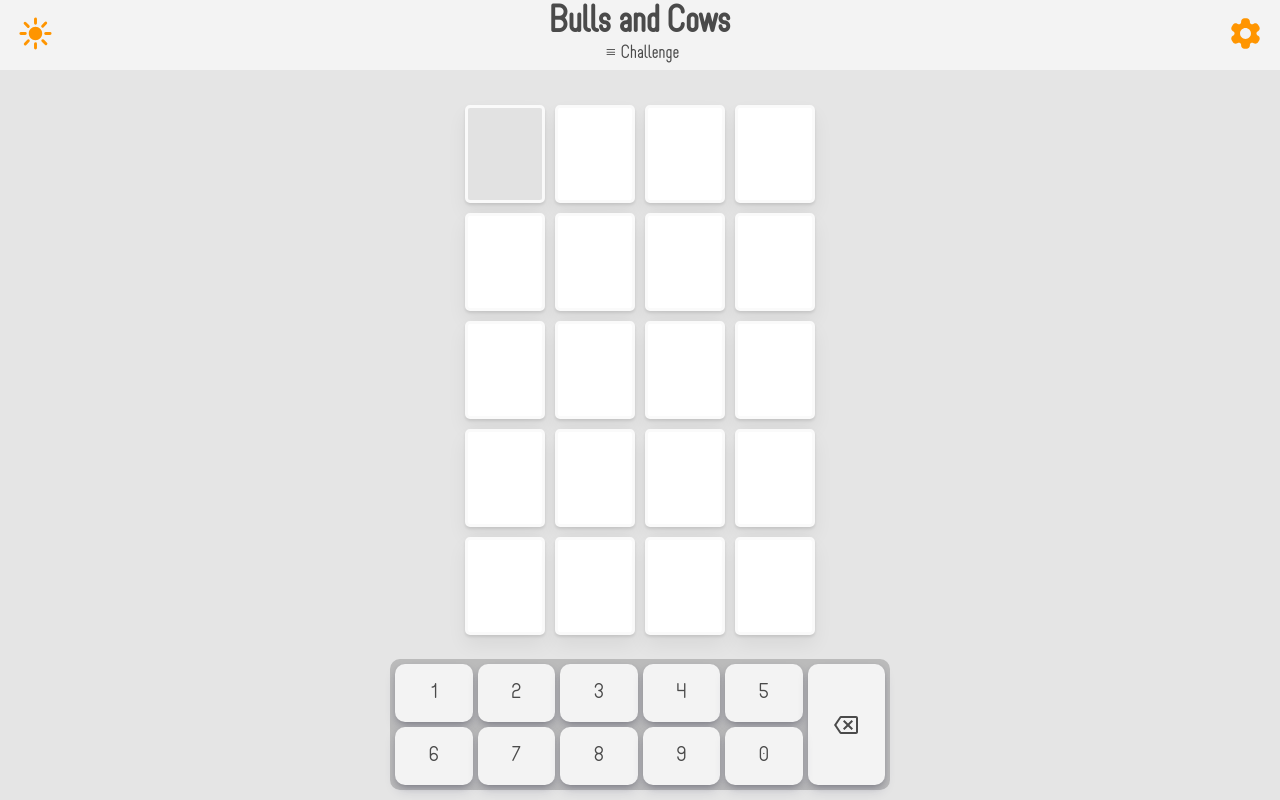
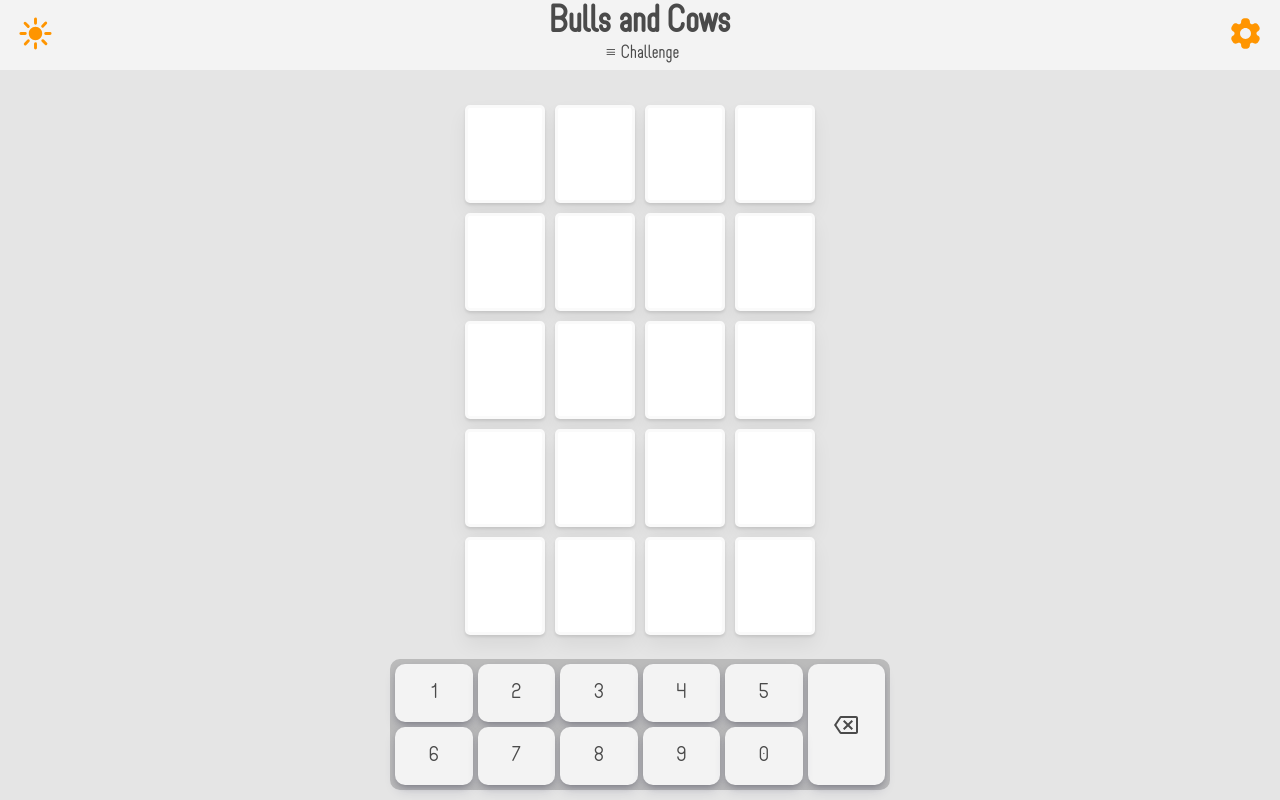
Before and after one commit to c9u11/bulls-and-cows, a React (Create React App) app: page /challenge in a window 1280 px wide. Built offline with nearby package versions, Linux system fonts and the light colour scheme.

Commit message:
:fire: Framer-motion
- remove framer-motion
- digit autofocus, rerendering
- edit focus logic

```diff
--- a/src/components/BaseLayout/HeaderMain.tsx
+++ b/src/components/BaseLayout/HeaderMain.tsx
@@ -1,4 +1,3 @@
-import { AnimatePresence, motion } from "framer-motion"
 import { useState } from "react"
 import { Link, useLocation } from "react-router-dom"
 import styled from "styled-components"
@@ -15,7 +14,7 @@ const Title = styled.h1`
 font-weight: bold;
 font-size: 36px;
 `
-const SubTitle = styled(motion.button)`
+const SubTitle = styled.button`
 color: inherit;
 background-color: unset;
 border: none;
@@ -25,7 +24,7 @@ display: flex;
 align-items: center;
 justify-content: center;
 `
-const MenuIcon = styled(motion.span)`
+const MenuIcon = styled.span`
 background-color: unset;
 border: none;
 font-size: inherit;
@@ -33,7 +32,7 @@ cursor: pointer;
 padding: 0px 5px;
 `
 
-const MenuBar = styled(motion.div)`
+const MenuBar = styled.div`
 position: absolute;
 bottom: 0px;
 transform: translate(0, 100%);
@@ -75,11 +74,10 @@ export const HeaderMain = () => {
   return (
     <Center>
       <Title>Bulls and Cows</Title>
-      <SubTitle whileHover="hover" onClick={toggleShowing}>
-        <MenuIcon variants={{ hover: { scale: 1.3 } }}>&equiv;</MenuIcon>
+      <SubTitle onClick={toggleShowing}>
+        <MenuIcon>&equiv;</MenuIcon>
         {` ${subTitle}`}
       </SubTitle>
-      <AnimatePresence>
       {
         showing ?
           <MenuBar
@@ -93,7 +91,6 @@ export const HeaderMain = () => {
           </MenuBar>
           : null
       }
-      </AnimatePresence>
     </Center>
   )
 }
--- a/src/components/Content/Digit.tsx
+++ b/src/components/Content/Digit.tsx
@@ -1,9 +1,6 @@
-import { motion } from "framer-motion";
 import React from "react";
 import styled from "styled-components";
 import { DigitStatus, NumString } from "../../types/type";
-import { useContext } from 'react'
-import { ThemeContext } from 'styled-components'
 
 interface DigitInterface {
   value: NumString;
@@ -12,9 +9,7 @@ interface DigitInterface {
   result?: boolean;
 }
 
-type DigitVariantsInterface = { [key in DigitStatus]: {} }
-
-const DigitEl = styled(motion.input)`
+const DigitEl = styled.input`
   display: flex;
   justify-content: center;
   align-items: center;
@@ -33,6 +28,27 @@ const DigitEl = styled(motion.input)`
   rotateY: 0;
   rotateZ: 0;
   caret-color: transparent;
+  &:active{
+    background-color: ${props => props.theme.focusBgColor};
+  }
+  &.typed{
+    border-color: ${props => props.theme.typedBorderColor};
+  }
+  &.error{
+    border-color: ${props => props.theme.errorBorderColor};
+  }
+  &.empty{
+    background-color: ${props => props.theme.emptyBgColor};
+    border-color: ${props => props.theme.emptyBorderColor};
+  }
+  &.half{
+    background-color: ${props => props.theme.halfBgColor};
+    border-color: ${props => props.theme.halfBorderColor};
+  }
+  &.full{
+    background-color: ${props => props.theme.fullBgColor};
+    border-color: ${props => props.theme.fullBorderColor};
+  }
 `;
 
 const IdleFunc = () => { }
@@ -48,87 +64,44 @@ const onFocus = () => {
   }
 }
 
-export const Digit = React.memo(({ value, status, index, result }: DigitInterface) => {
-  const themeContext = useContext(ThemeContext);
-  const digitVariants: DigitVariantsInterface = {
-    init: {
-    },
-    focus: {
-      backgroundColor: [themeContext.initBgColor, themeContext.focusBgColor],
-      transition: {
-        repeat: Infinity,
-        repeatType: "reverse" as "reverse",
-        repeatDelay: 0,
-        duration: 1,
-      }
-    },
-    typed: {
+const animationList = {
+  bounce: {
     scale: [1, 1.13, 1],
-      borderColor: themeContext.typedBorderColor,
     transition: {
       type: "spring",
       duration: 0.2,
       bounce: 0.5
     }
   },
-    typedEnd: {
-      scale: 1,
-      borderColor: themeContext.typedBorderColor,
-    },
-    error: {
+  vibrate: {
     rotateZ: [0, -3, 0, 3, 0, -3, 0, 3, 0],
-      borderColor: themeContext.errorBorderColor,
     transition: {
       duration: 0.2,
       bounce: 1
     }
   },
-    errorEnd: {
-      rotateZ: 0,
-      borderColor: themeContext.errorBorderColor
-    },
-    empty: {
-      backgroundColor: [themeContext.initBgColor, themeContext.emptyBgColor],
-      borderColor: [themeContext.typedBorderColor, themeContext.emptyBorderColor],
+  flipY: {
     rotateY: [0, 90, 0],
     transition: {
       duration: 1,
-        times: [0.4, 0.5],
-        rotateY: { times: [0, 0.5, 1] }
-      }
-    },
-    half: {
-      backgroundColor: [themeContext.initBgColor, themeContext.halfBgColor],
-      borderColor: [themeContext.typedBorderColor, themeContext.halfBorderColor],
-      rotateY: [0, 90, 0],
-      transition: {
-        duration: 1,
-        times: [0.4, 0.5],
-        rotateY: { times: [0, 0.5, 1] }
-      }
-    },
-    full: {
-      backgroundColor: [themeContext.initBgColor, themeContext.fullBgColor],
-      borderColor: [themeContext.typedBorderColor, themeContext.fullBorderColor],
-      rotateY: [0, 90, 0],
-      transition: {
-        duration: 1,
-        times: [0.4, 0.5],
       rotateY: { times: [0, 0.5, 1] }
     }
   }
-  };
+}
+
+export const Digit = React.memo(({ value, status, index, result }: DigitInterface) => {
   return (
     <DigitEl
+      key={Math.random().toFixed(2)}
+      className={status}
       value={value}
       disabled={!!result}
       onChange={IdleFunc}
       maxLength={1}
-      variants={result ? { result: digitVariants[status] } : digitVariants}
-      animate={result ? undefined : status}
-      whileFocus={!!result ? undefined : "focus"}
       onFocus={onFocus}
       data-index={index}
+      autoComplete="off"
+      autoFocus
     ></DigitEl>
   )
 })
--- a/src/components/Content/EditableRow.tsx
+++ b/src/components/Content/EditableRow.tsx
@@ -1,11 +1,10 @@
-import { motion } from "framer-motion";
-import React, { useEffect } from "react";
+import React, { useEffect, useRef } from "react";
 import { useState } from "react";
 import styled from "styled-components";
 import { DigitStatus, NumString } from "../../types/type";
 import { Digit } from "./Digit";
 
-const Wrapper = styled(motion.div)`
+const Wrapper = styled.div`
   position: relative;
   width: 100%;
   flex-wrap: wrap;
@@ -30,6 +29,7 @@ interface digitInfoInterface {
 }
 
 export const EditableRow = ({ digitNum, unique = true, setResult }: EditableRowInterface) => {
+  const editableRowRef = useRef<HTMLInputElement>(null);
   const digitInfoObject: digitInfoInterface = {};
   for (let i = 0; i < digitNum; i++) {
     digitInfoObject[i] = {
@@ -41,8 +41,6 @@ export const EditableRow = ({ digitNum, unique = true, setResult }: EditableRowI
 
   const setOne = (idx: number, status: DigitStatus, value?: NumString | undefined) => {
     setDigitInfo((prev) => {
-      if ((status === "typedEnd" || status === "errorEnd") && prev[idx].status === "init")
-        return prev;
       return {
         ...prev, [idx]: {
           status,
@@ -50,10 +48,6 @@ export const EditableRow = ({ digitNum, unique = true, setResult }: EditableRowI
         }
       };
     })
-    if (status === "typed" || status === "error")
-      setTimeout(() => {
-        setOne(idx, `${status}End`);
-      }, 200)
   }
   const setAll = (status: DigitStatus, value?: NumString) => {
     setDigitInfo((prev) => {
@@ -71,21 +65,19 @@ export const EditableRow = ({ digitNum, unique = true, setResult }: EditableRowI
     const preValue = (e.target as HTMLInputElement)?.value;
     switch (e.key) {
       case "ArrowLeft":
-        ((e.target as HTMLInputElement)?.previousElementSibling as HTMLElement)?.focus();
+        setTimeout(() => (editableRowRef.current?.children[idx - 1] as HTMLElement)?.focus(), 0)
         break;
       case "ArrowRight":
-        ((e.target as HTMLInputElement)?.nextElementSibling as HTMLElement)?.focus();
+        setTimeout(() => (editableRowRef.current?.children[idx + 1] as HTMLElement)?.focus(), 0)
         break;
       case "Backspace":
-        if (idx !== 0 && !preValue) {
-          ((e.target as HTMLInputElement)?.previousElementSibling as HTMLElement)?.focus();
-          idx--;
-        }
+        if (idx !== 0 && !preValue) idx--;
         setOne(idx, "init", "");
+        setTimeout(() => (editableRowRef.current?.children[idx] as HTMLElement)?.focus(), 0)
         break;
       case "Escape":
-        ((e.target as HTMLInputElement)?.parentElement?.firstElementChild as HTMLElement)?.focus();
         setAll("init", "");
+        setTimeout(() => (editableRowRef.current?.children[0] as HTMLElement)?.focus(), 0)
         break;
       case "Enter":
         const errorPoint = [];
@@ -98,14 +90,12 @@ export const EditableRow = ({ digitNum, unique = true, setResult }: EditableRowI
           })
         }
         else {
-          ((e.target as HTMLInputElement)?.parentElement?.firstElementChild as HTMLElement)?.focus();
           setAll("init", "");
+          setTimeout(() => (editableRowRef.current?.children[0] as HTMLElement)?.focus(), 0)
           let result = ""
-          for (let i = 0; i < digitNum; i++) {
-            result += digitInfo[i].value;
-          }
-          if (setResult !== undefined)
-            setResult((prev) => [...prev, result])
+          for (let i = 0; i < digitNum; i++) { result += digitInfo[i].value; }
+          if (setResult !== undefined) setResult((prev) => [...prev, result]);
+          setTimeout(() => (editableRowRef.current?.children[0] as HTMLElement)?.focus(), 0)
         }
         break;
       case String(Number(e.key)):
@@ -122,18 +112,18 @@ export const EditableRow = ({ digitNum, unique = true, setResult }: EditableRowI
             break;
           }
         }
-        ((e.target as HTMLInputElement)?.nextElementSibling as HTMLElement)?.focus();
         setOne(idx, "typed", e.key as NumString);
+        setTimeout(() => (editableRowRef.current?.children[idx + 1] as HTMLElement)?.focus(), 0)
         break;
       default:
         break;
     }
   }
   useEffect(() => {
-    (document.getElementById("editableRow")?.firstElementChild as HTMLElement)?.focus();
+    setTimeout(() => (editableRowRef.current?.children[0] as HTMLElement)?.focus(), 0)
   }, [])
   return (
-    <Wrapper id="editableRow" onKeyDown={onKeyDown}>
+    <Wrapper id="editableRow" onKeyDown={onKeyDown} ref={editableRowRef}>
       {
         Object.keys(digitInfo).map((_, idx) => (
           <Digit
--- a/src/components/Content/ResultRow.tsx
+++ b/src/components/Content/ResultRow.tsx
@@ -1,4 +1,3 @@
-import { motion } from "framer-motion";
 import styled from "styled-components";
 import { NumString } from "../../types/type";
 import { Digit } from "./Digit";
@@ -8,7 +7,7 @@ interface ResultRowInterface {
   answer: string;
 }
 
-const Wrapper = styled(motion.div)`
+const Wrapper = styled.div`
   position: relative;
   width: 100%;
   flex-wrap: wrap;
@@ -17,16 +16,10 @@ const Wrapper = styled(motion.div)`
   justify-content: center;
   gap: var(--default-gap);
 `;
-const DigitWrapperVariants = {
-  result: {
-    transition: {
-      staggerChildren: 0.3
-    }
-  }
-}
+
 export const ResultRow = ({ result, answer }: ResultRowInterface) => {
   return (
-    <Wrapper variants={DigitWrapperVariants} animate={"result"}>
+    <Wrapper>
       {
         result.split("").map((v, idx) => {
           return (
--- a/src/pages/Test/Digit/DigitTestPage.tsx
+++ b/src/pages/Test/Digit/DigitTestPage.tsx
@@ -1,10 +1,9 @@
-import { motion } from "framer-motion";
 import { useState } from "react";
 import styled from "styled-components";
 import { DigitStatus, NumString } from "../../../types/type";
 import { Digit } from "../../../components/Content/Digit";
 
-const Wrapper = styled(motion.div)`
+const Wrapper = styled.div`
   position: relative;
   height: 100vh;
   width: 100vw;
--- a/src/types/type.ts
+++ b/src/types/type.ts
@@ -1,2 +1,2 @@
-export type DigitStatus = "init" | "focus" | "typed" | "typedEnd" | "error" | "errorEnd" | "empty" | "half" | "full";
+export type DigitStatus = "init" | "focus" | "typed" | "error" | "empty" | "half" | "full";
 export type NumString = "" | "0" | "1" | "2" | "3" | "4" | "5" | "6" | "7" | "8" | "9";
```
Lines whose indentation alone changed are shown as unchanged.
